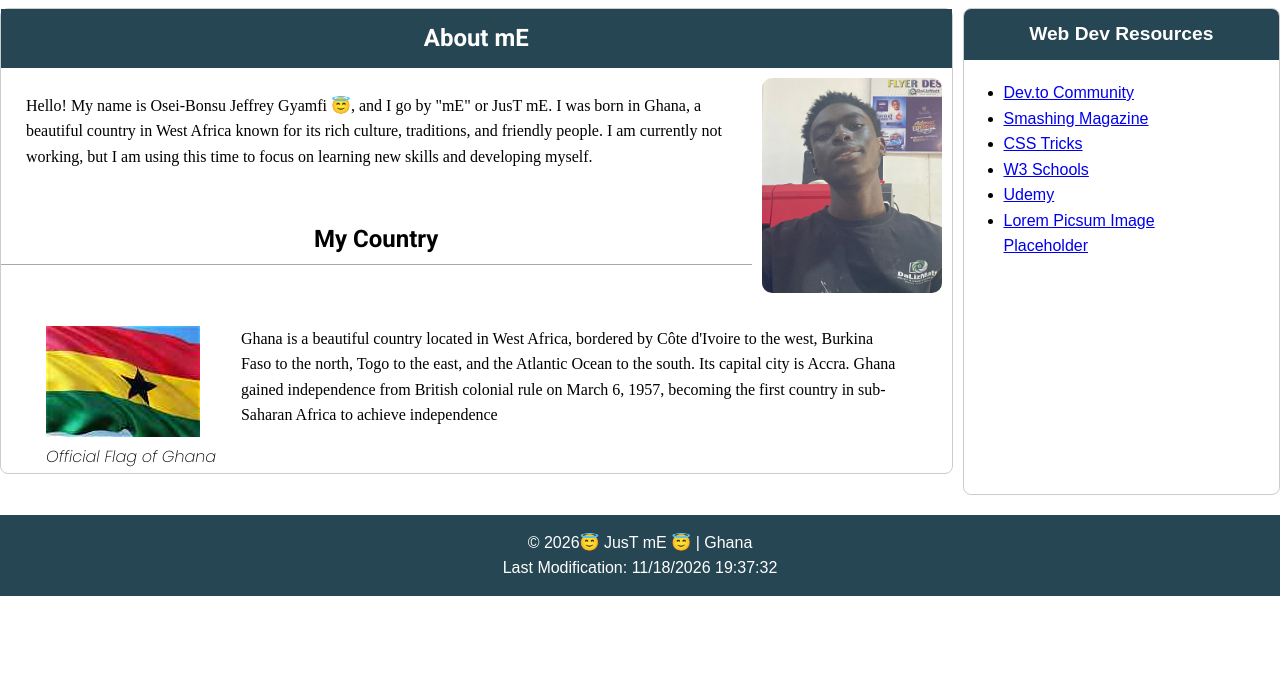
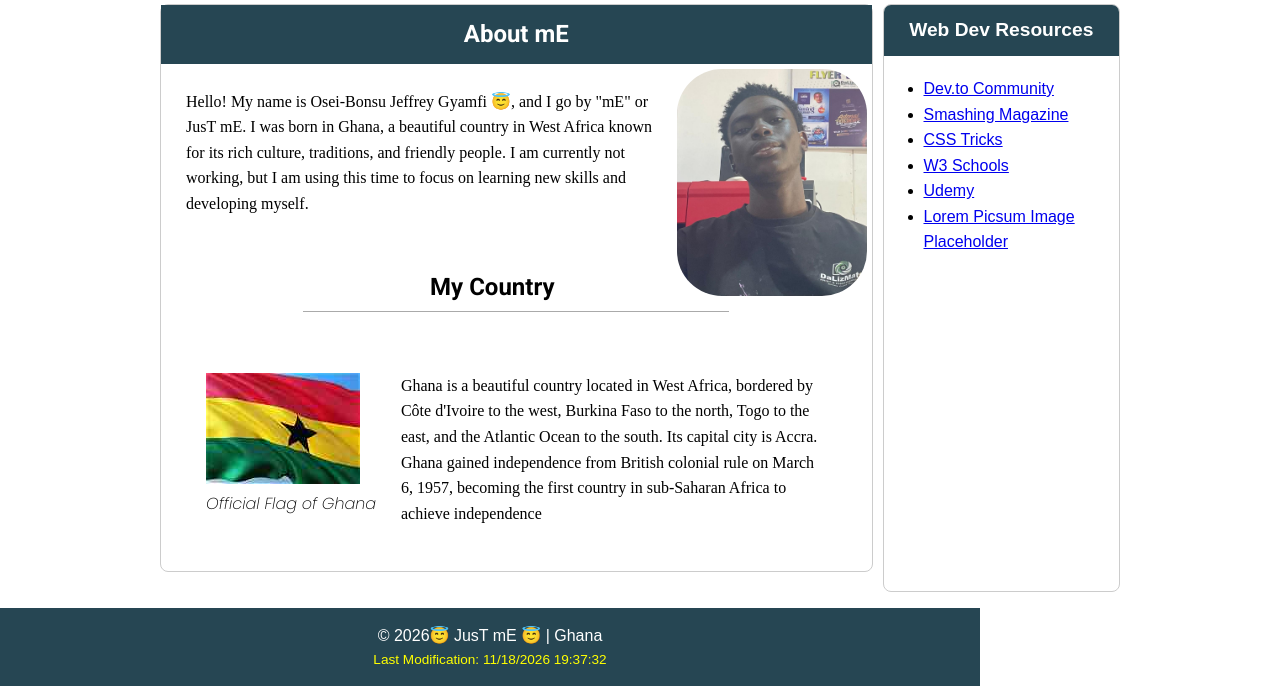
Before and after one commit to justme203/wdd131, a plain HTML site: page index.html in a window 1280 px wide. Shown: the part 173-859 px from the top of the page. Before the commit the page ends 800 px from the top, so only its background shows below. Drawn offline with Linux system fonts and the light colour scheme; a web font is replaced by a local one.

Commit message:
Update base.css to enhance styling and layout, including color adjustments and improved element alignment

```diff
--- a/styles/base.css
+++ b/styles/base.css
@@ -52,6 +52,7 @@ line-height: 1.6;
 #course-title{
  text-align: center;
  display: block;
+ color: white;
 }
 
 header {
@@ -109,9 +110,7 @@ font-weight: 700;
 
 }
 .card h3{
-  display: flex;
-  align-items: center;
-  justify-content: center;
+
 color: black;
 padding: 10px;
 font-size: 1.5rem;
@@ -121,13 +120,14 @@ text-align: center;
 border-bottom:  1px solid #aaa;
    padding-bottom: 0.3rem;
     margin: 1rem auto;
+    width: 60%;
 }
 .me img {
-    border-radius: 20px;
+    border-radius: 50px;
     width: 200px;
     float: right;
   height: auto;
-  padding: 10px;
+  padding: 5px;
 }
 .ghana figure{
     float: left;
@@ -151,6 +151,7 @@ font-size: 1rem;
     border: 1px solid #ccc;
     border-radius: 8px;
     overflow: hidden;
+    max-width: 960px;
 }
 
 .links h2 {
@@ -171,7 +172,8 @@ font-size: 1rem;
     display: grid;
     grid-template-columns: 3fr 1fr;
     gap: 10px;
-    margin: 20px auto;
+    margin: 1rem auto;
+    max-width: 960px;
 }
 
 footer {
@@ -179,6 +181,11 @@ background-color: #264653;
 color: white;
 text-align: center;
 padding: 15px;
+max-width: 980px;
+}
+#lastModified{
+  color: yellow;
+  font-size: 0.85rem;
 }
 
 @media screen and (min-width:640px) {
```
